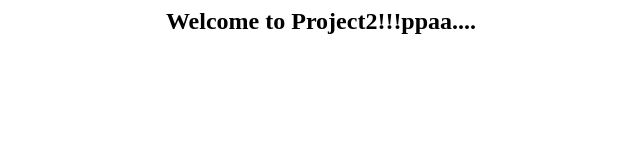
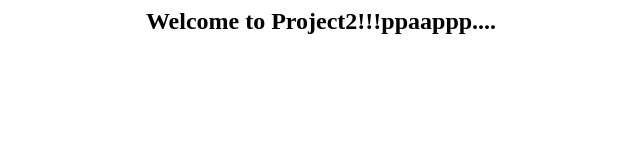
Before and after one commit to priyanka24-hash/project-2, a plain HTML site: page index.html in a window 1280 px wide. Shown: the whole page, without its empty margins (319-959 px from the left). Drawn offline with Linux system fonts and the light colour scheme.

Commit message:
Update index.html

```diff
--- a/index.html
+++ b/index.html
@@ -3,6 +3,6 @@
 <title> Priyanka </title>
 </head>
 <body style = "background-image:url('images/github3.jpg'); background-size: 100%">
-<h2 ALIGN=CENTER>Welcome to Project2!!!ppaa....</h2>
+<h2 ALIGN=CENTER>Welcome to Project2!!!ppaappp....</h2>
 </body>
 </html>
```
